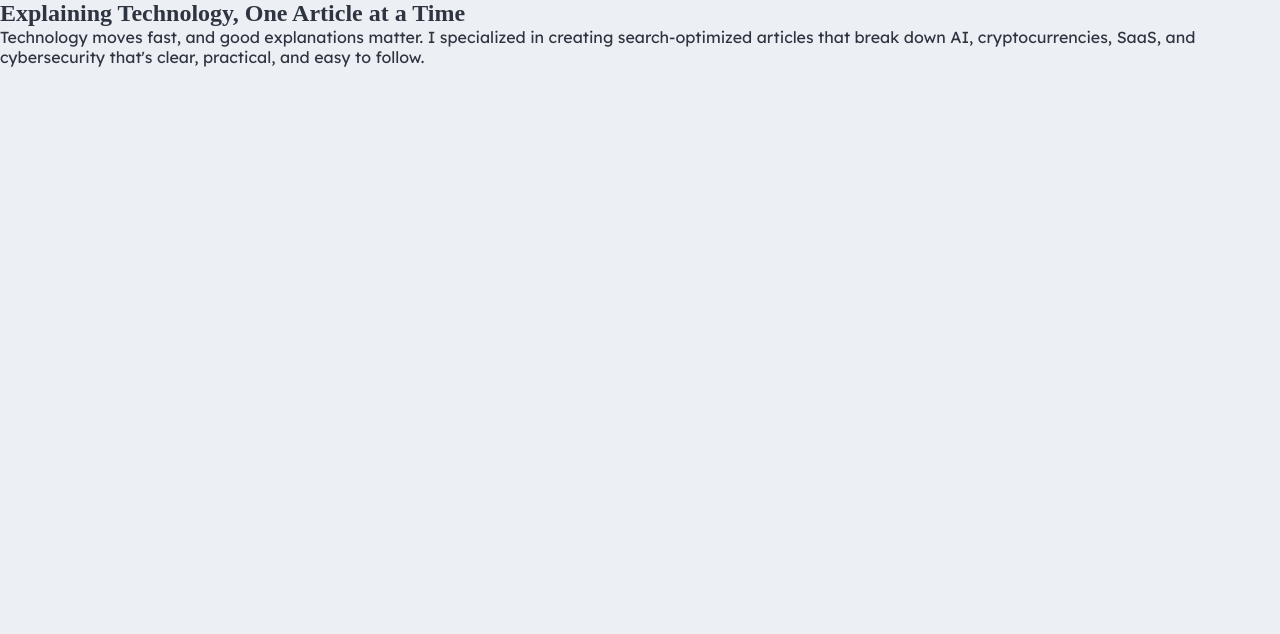
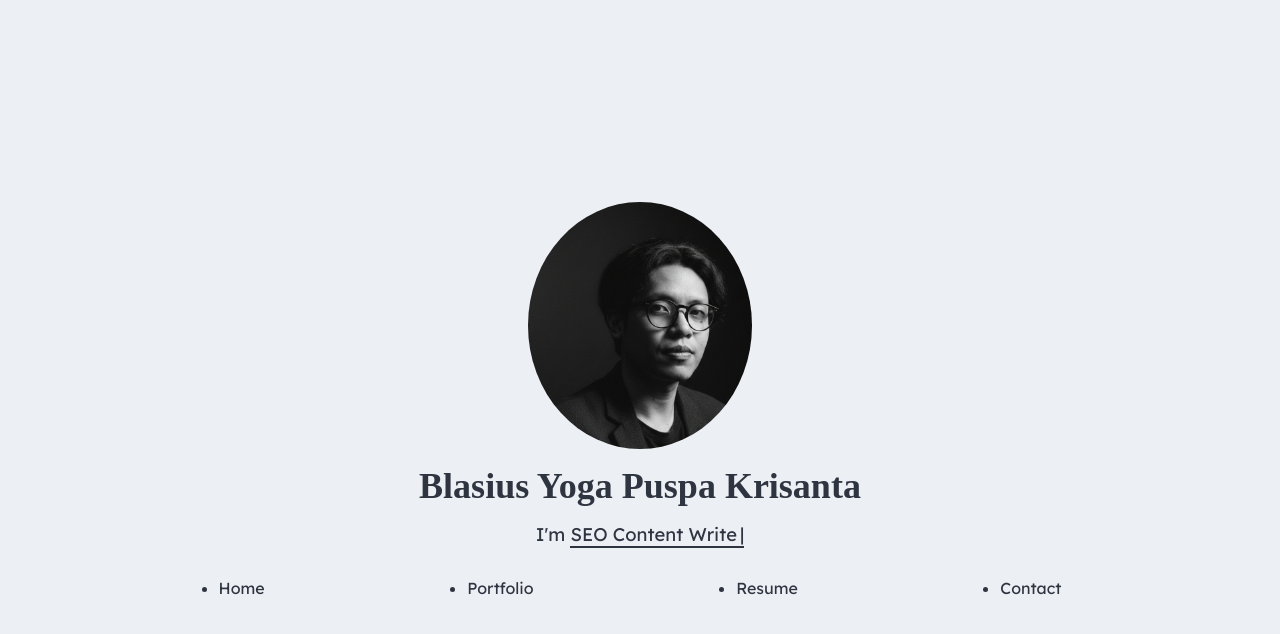
Before and after one commit to yogskr/seo-writing-portfolio, a React (Vite) app: page / in a window 1280 px wide. Shown: the top 634 px of the page. Built offline with nearby package versions, Linux system fonts and the light colour scheme; a web font is replaced by a local one.

Commit message:
Refactor Home component to implement hero section and integrate RotatingText

```diff
--- a/src/pages/home/Home.css
+++ b/src/pages/home/Home.css
@@ -0,0 +1,30 @@
+.home {
+  height: 100vh;
+  display: flex;
+  flex-direction: column;
+  justify-content: center;
+  padding: var(--space-2);
+}
+
+.hero {
+  display: flex;
+  flex-direction: column;
+  align-items: center;
+  justify-content: space-evenly;
+  gap: var(--space-2);
+  margin-bottom: var(--space-4);
+}
+
+.heroImage {
+  width: 14rem;
+  border-radius: 50%;
+}
+
+h1 {
+  text-align: center;
+  font-size: var(--text-h1);
+}
+
+p {
+  font-size: 1.15rem;
+}
--- a/src/pages/home/Home.jsx
+++ b/src/pages/home/Home.jsx
@@ -1,11 +1,20 @@
-import { homeData } from "../../data";
 import "./Home.css";
+import { heroData } from "../../data";
+import { NavBar } from "../../components/navigation/NavBar";
+import RotatingText from "../../components/rotating-text/RotatingText";
 
 export function Home() {
   return (
-    <section className="home">
-      <h2>{homeData.title}</h2>
-      <p>{homeData.description}</p>
-    </section>
+    <div className="home">
+      <section className="hero">
+        <img className="heroImage" src={heroData.image} alt={heroData.title} />
+        <h1>{heroData.title}</h1>
+        <p>
+          {heroData.description}
+          <RotatingText />
+        </p>
+      </section>
+      <NavBar />
+    </div>
   );
 }
```
